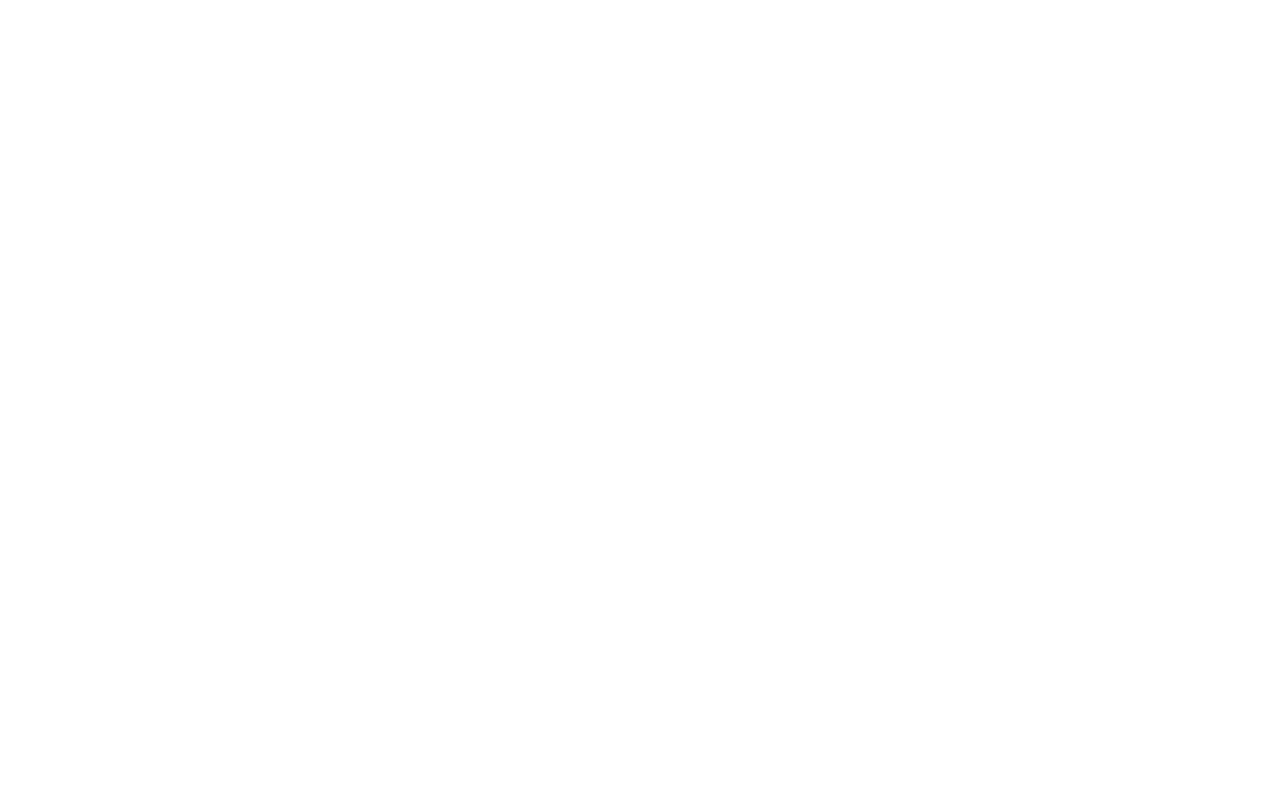
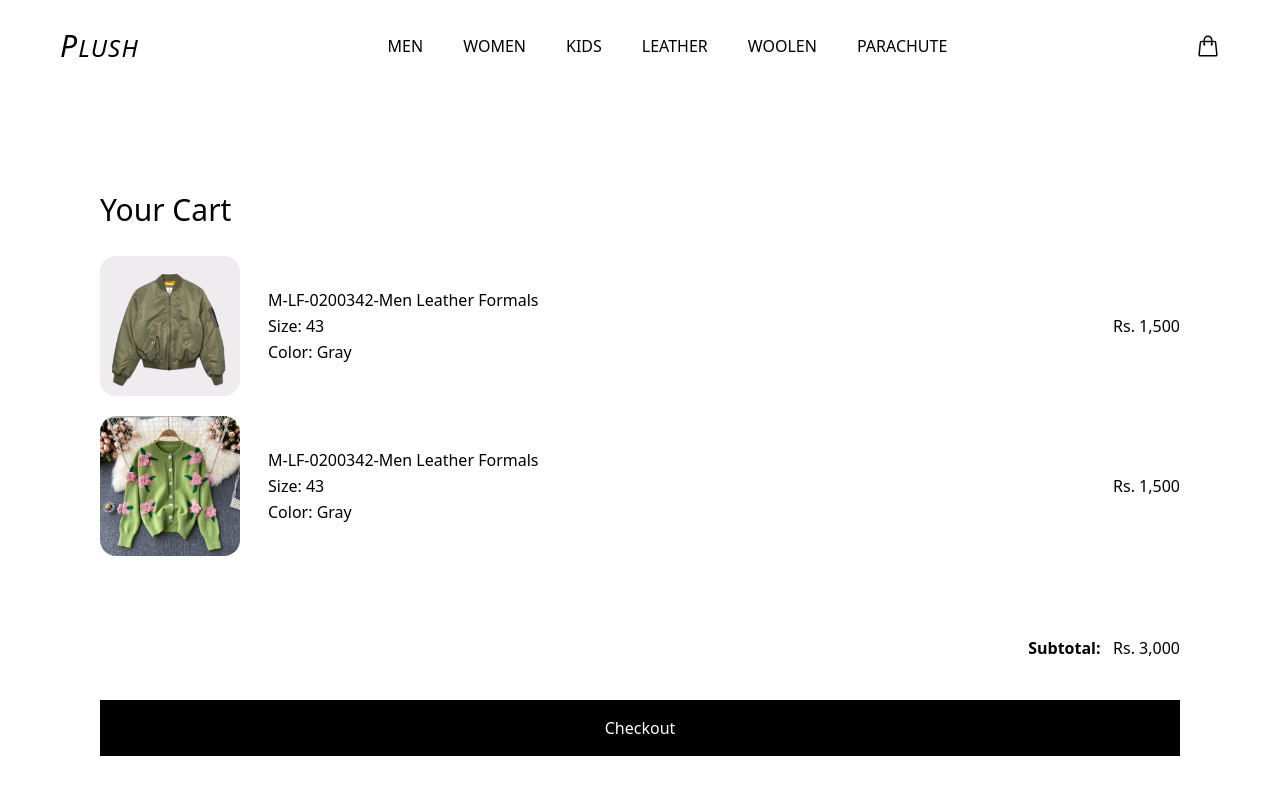
Before and after one commit to pakodev43/Jacketers, a React (Vite) app: page /cart in a window 1280 px wide. Before the commit this address had no page. Shown: the top 800 px of the page. Built offline with nearby package versions, Linux system fonts and the light colour scheme; a web font is replaced by a local one.

Commit message:
Minor Update

```diff
--- a/src/components/Header.jsx
+++ b/src/components/Header.jsx
@@ -23,7 +23,7 @@
       </nav>
 
       <div className='flex gap-3'>
-        <Link to="/"><svg xmlns="http://www.w3.org/2000/svg" fill="none" viewBox="0 0 24 24" strokeWidth={1.5} stroke="currentColor" className="size-6"><path strokeLinecap="round" strokeLinejoin="round" d="M15.75 10.5V6a3.75 3.75 0 1 0-7.5 0v4.5m11.356-1.993 1.263 12c.07.665-.45 1.243-1.119 1.243H4.25a1.125 1.125 0 0 1-1.12-1.243l1.264-12A1.125 1.125 0 0 1 5.513 7.5h12.974c.576 0 1.059.435 1.119 1.007ZM8.625 10.5a.375.375 0 1 1-.75 0 .375.375 0 0 1 .75 0Zm7.5 0a.375.375 0 1 1-.75 0 .375.375 0 0 1 .75 0Z" /></svg></Link>
+        <Link to="/cart"><svg xmlns="http://www.w3.org/2000/svg" fill="none" viewBox="0 0 24 24" strokeWidth={1.5} stroke="currentColor" className="size-6"><path strokeLinecap="round" strokeLinejoin="round" d="M15.75 10.5V6a3.75 3.75 0 1 0-7.5 0v4.5m11.356-1.993 1.263 12c.07.665-.45 1.243-1.119 1.243H4.25a1.125 1.125 0 0 1-1.12-1.243l1.264-12A1.125 1.125 0 0 1 5.513 7.5h12.974c.576 0 1.059.435 1.119 1.007ZM8.625 10.5a.375.375 0 1 1-.75 0 .375.375 0 0 1 .75 0Zm7.5 0a.375.375 0 1 1-.75 0 .375.375 0 0 1 .75 0Z" /></svg></Link>
         <button className='md:hidden z-10' onClick={() => { settopNav(!topNav) }}><svg xmlns="http://www.w3.org/2000/svg" fill="none" viewBox="0 0 24 24" stroke-width="1.5" stroke="currentColor" class="size-6"><path stroke-linecap="round" stroke-linejoin="round" d="M3.75 6.75h16.5M3.75 12h16.5m-16.5 5.25h16.5" /></svg></button>
       </div>
     </header>
--- a/src/components/Hero.jsx
+++ b/src/components/Hero.jsx
@@ -9,7 +9,7 @@
         <div className='absolute bottom-20 md:bottom-30 w-full text-white'>
             <div className='w-fit mx-auto text-center'>
                 <p className="text-7xl md:text-9xl font-secondary">Wear the Peace</p>
-                <p className="md:text-2xl font-medium uppercase tracking-wide"><Link to="/wears" className='flex gap-2 md:gap-5 justify-center items-center'><span>Explore the best wears</span><span><svg className='w-5 md:w-7' xmlns="http://www.w3.org/2000/svg" viewBox="0 0 512 512"><path fill='#ffffff' d="M502.6 278.6c12.5-12.5 12.5-32.8 0-45.3l-128-128c-12.5-12.5-32.8-12.5-45.3 0s-12.5 32.8 0 45.3L402.7 224 32 224c-17.7 0-32 14.3-32 32s14.3 32 32 32l370.7 0-73.4 73.4c-12.5 12.5-12.5 32.8 0 45.3s32.8 12.5 45.3 0l128-128z"/></svg></span></Link></p>
+                <p className="md:text-2xl font-medium uppercase tracking-wide"><Link to="/wears" className='flex gap-2 md:gap-5 justify-center items-center [&:hover_svg]:translate-x-2'><span>Explore the best wears</span><span><svg className='w-5 md:w-7 transition duration-40' xmlns="http://www.w3.org/2000/svg" viewBox="0 0 512 512"><path fill='#ffffff' d="M502.6 278.6c12.5-12.5 12.5-32.8 0-45.3l-128-128c-12.5-12.5-32.8-12.5-45.3 0s-12.5 32.8 0 45.3L402.7 224 32 224c-17.7 0-32 14.3-32 32s14.3 32 32 32l370.7 0-73.4 73.4c-12.5 12.5-12.5 32.8 0 45.3s32.8 12.5 45.3 0l128-128z"/></svg></span></Link></p>
             </div>
         </div>
     </div>
--- a/src/main.jsx
+++ b/src/main.jsx
@@ -7,6 +7,7 @@
 import Home from "./pages/Home";
 import Products from "./pages/Products";
 import ProductIndividual from './pages/ProductIndividual';
+import Cart from "./pages/Cart";
 
 createRoot(document.getElementById('root')).render(
   <StrictMode>
@@ -15,6 +16,7 @@
             <Route index element={<Home />} />
             <Route path="/wears" element={<Products />} />
             <Route path="/jacket" element={<ProductIndividual />} />
+            <Route path="/cart" element={<Cart />} />
         </Routes>
       </BrowserRouter>
     </StrictMode>
--- /dev/null
+++ b/src/pages/Cart.jsx
@@ -0,0 +1,55 @@
+import React from 'react'
+import { Link } from 'react-router-dom'
+
+import Header from '../components/Header'
+import Product from '../components/Product'
+import Footer from '../components/Footer'
+
+import productImage01 from '../assets/productImage01.webp'
+import productImage02 from '../assets/productImage02.webp'
+
+function Cart() {
+  return (
+    <div>
+        <Header />
+
+        <div className="my-10 md:my-25 mx-2.5 md:mx-15">
+            <p className="mb-3 md:mb-7 ms-5 md:ms-10 text-lg md:text-3xl">Your Cart</p>
+
+            <div className="flex flex-col gap-5">
+                <div className="md:px-10 w-full flex items-center justify-between">
+                    <div className='flex items-center gap-3 md:gap-7'>
+                        <div><img className='w-35 aspect-square rounded-2xl' src={ productImage01 } alt="Image of the product" /></div>
+                        <div className='flex flex-col md:gap-0.5 max-w-40 md:max-w-80'>
+                            <p className="font-medium">M-LF-0200342-Men Leather Formals</p>
+                            <p>Size: 43</p>
+                            <p>Color: Gray</p>
+                        </div>
+                    </div>
+                    <div><p>Rs. 1,500</p></div>
+                </div>
+                <div className="md:px-10 w-full flex items-center justify-between">
+                    <div className='flex items-center gap-3 md:gap-7'>
+                        <div><img className='w-35 aspect-square rounded-2xl' src={ productImage02 } alt="Image of the product" /></div>
+                        <div className='flex flex-col md:gap-0.5 max-w-40 md:max-w-80'>
+                            <p className="font-medium">M-LF-0200342-Men Leather Formals</p>
+                            <p>Size: 43</p>
+                            <p>Color: Gray</p>
+                        </div>
+                    </div>
+                    <div><p>Rs. 1,500</p></div>
+                </div>
+
+                <div className='pt-5 md:pt-15 md:px-10 text-end'>
+                    <p><span className='font-semibold'>Subtotal:</span>&nbsp;&nbsp; Rs. 3,000</p>
+                    <Link to="/" className='mt-7 mb-10 md:mt-10 md:mb-15 w-full block py-3 md:py-4 px-6 md:px-7 text-center text-white hover:text-accent bg-primary hover:bg-primary-300 font-medium'><span>Checkout</span></Link>
+                </div>
+            </div>
+        </div>
+
+        <Footer />
+    </div>
+  )
+}
+
+export default Cart
--- a/src/pages/Home.jsx
+++ b/src/pages/Home.jsx
@@ -17,7 +17,7 @@
       <Hero />
 
       <div className='my-10 md:my-25 mx-2.5 md:mx-15'>
-        <p className="mb-7 md:mb-10 text-2xl md:text-4xl italic text-center"><Link to="/wears" className='flex gap-3 md:gap-5 justify-center items-end'><span>The fleece for men</span><span><svg className='w-4.5 md:w-6.5 pb-1' xmlns="http://www.w3.org/2000/svg" viewBox="0 0 512 512"><path d="M502.6 278.6c12.5-12.5 12.5-32.8 0-45.3l-128-128c-12.5-12.5-32.8-12.5-45.3 0s-12.5 32.8 0 45.3L402.7 224 32 224c-17.7 0-32 14.3-32 32s14.3 32 32 32l370.7 0-73.4 73.4c-12.5 12.5-12.5 32.8 0 45.3s32.8 12.5 45.3 0l128-128z"/></svg></span></Link></p>
+        <p className="mb-7 md:mb-10 text-2xl md:text-4xl italic text-center"><Link to="/wears" className='flex gap-3 md:gap-5 justify-center items-end [&:hover_svg]:translate-x-2'><span>The fleece for men</span><span><svg className='w-4.5 md:w-6.5 pb-1 transition duration-40' xmlns="http://www.w3.org/2000/svg" viewBox="0 0 512 512"><path d="M502.6 278.6c12.5-12.5 12.5-32.8 0-45.3l-128-128c-12.5-12.5-32.8-12.5-45.3 0s-12.5 32.8 0 45.3L402.7 224 32 224c-17.7 0-32 14.3-32 32s14.3 32 32 32l370.7 0-73.4 73.4c-12.5 12.5-12.5 32.8 0 45.3s32.8 12.5 45.3 0l128-128z"/></svg></span></Link></p>
         <div className="grid grid-cols-2 xl:grid-cols-4 gap-2.5 md:gap-8">
             <Product ProductImage={ productImage01 } />
             <Product ProductImage={ productImage01 } />
@@ -31,14 +31,14 @@
         <div className='absolute bottom-10 md:bottom-25 w-full z-10'>
             <div className='w-fit mx-auto text-center text-white'>
                 <p className="text-7xl md:text-9xl font-secondary">The peak of elegance</p>
-                <p className="mt-5 md:mt-8 md:text-2xl font-medium uppercase tracking-wide"><Link to="/wears" className='flex gap-2 md:gap-5 justify-center items-center'><span>Wears for women</span><span><svg className='w-5 md:w-7' xmlns="http://www.w3.org/2000/svg" viewBox="0 0 512 512"><path fill='#ffffff' d="M502.6 278.6c12.5-12.5 12.5-32.8 0-45.3l-128-128c-12.5-12.5-32.8-12.5-45.3 0s-12.5 32.8 0 45.3L402.7 224 32 224c-17.7 0-32 14.3-32 32s14.3 32 32 32l370.7 0-73.4 73.4c-12.5 12.5-12.5 32.8 0 45.3s32.8 12.5 45.3 0l128-128z"/></svg></span></Link></p>
+                <p className="mt-5 md:mt-8 md:text-2xl font-medium uppercase tracking-wide"><Link to="/wears" className='flex gap-2 md:gap-5 justify-center items-center [&:hover_svg]:translate-x-2'><span>Wears for women</span><span><svg className='w-5 md:w-7 transition duration-40' xmlns="http://www.w3.org/2000/svg" viewBox="0 0 512 512"><path fill='#ffffff' d="M502.6 278.6c12.5-12.5 12.5-32.8 0-45.3l-128-128c-12.5-12.5-32.8-12.5-45.3 0s-12.5 32.8 0 45.3L402.7 224 32 224c-17.7 0-32 14.3-32 32s14.3 32 32 32l370.7 0-73.4 73.4c-12.5 12.5-12.5 32.8 0 45.3s32.8 12.5 45.3 0l128-128z"/></svg></span></Link></p>
             </div>
         </div>
         <div className='h-full w-full absolute top-0 left-0 bg-black opacity-50'></div>
     </div>
 
     <div className='my-10 md:my-25 mx-2.5 md:mx-15'>
-        <p className="mb-7 md:mb-10 text-2xl md:text-4xl italic text-center"><Link to="/wears" className='flex gap-3 md:gap-5 justify-center items-end'><span>The fleece for women</span><span><svg className='w-4.5 md:w-6.5 pb-1' xmlns="http://www.w3.org/2000/svg" viewBox="0 0 512 512"><path d="M502.6 278.6c12.5-12.5 12.5-32.8 0-45.3l-128-128c-12.5-12.5-32.8-12.5-45.3 0s-12.5 32.8 0 45.3L402.7 224 32 224c-17.7 0-32 14.3-32 32s14.3 32 32 32l370.7 0-73.4 73.4c-12.5 12.5-12.5 32.8 0 45.3s32.8 12.5 45.3 0l128-128z"/></svg></span></Link></p>
+        <p className="mb-7 md:mb-10 text-2xl md:text-4xl italic text-center"><Link to="/wears" className='flex gap-3 md:gap-5 justify-center items-end [&:hover_svg]:translate-x-2'><span>The fleece for women</span><span><svg className='w-4.5 md:w-6.5 pb-1 transition duration-40' xmlns="http://www.w3.org/2000/svg" viewBox="0 0 512 512"><path d="M502.6 278.6c12.5-12.5 12.5-32.8 0-45.3l-128-128c-12.5-12.5-32.8-12.5-45.3 0s-12.5 32.8 0 45.3L402.7 224 32 224c-17.7 0-32 14.3-32 32s14.3 32 32 32l370.7 0-73.4 73.4c-12.5 12.5-12.5 32.8 0 45.3s32.8 12.5 45.3 0l128-128z"/></svg></span></Link></p>
         <div className="grid grid-cols-2 xl:grid-cols-4 gap-2.5 md:gap-8">
             <Product ProductImage={ productImage02 } />
             <Product ProductImage={ productImage02 } />
```
